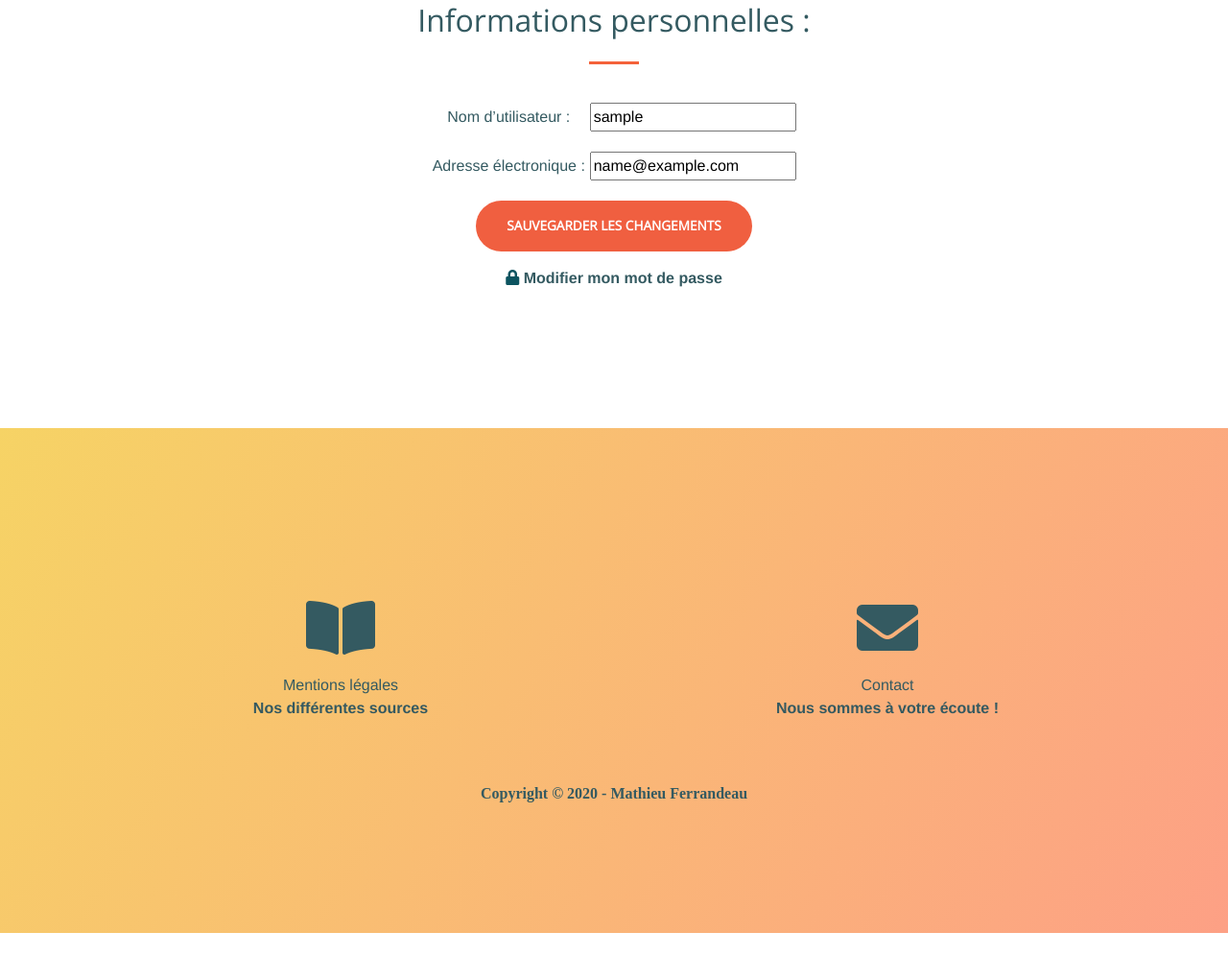
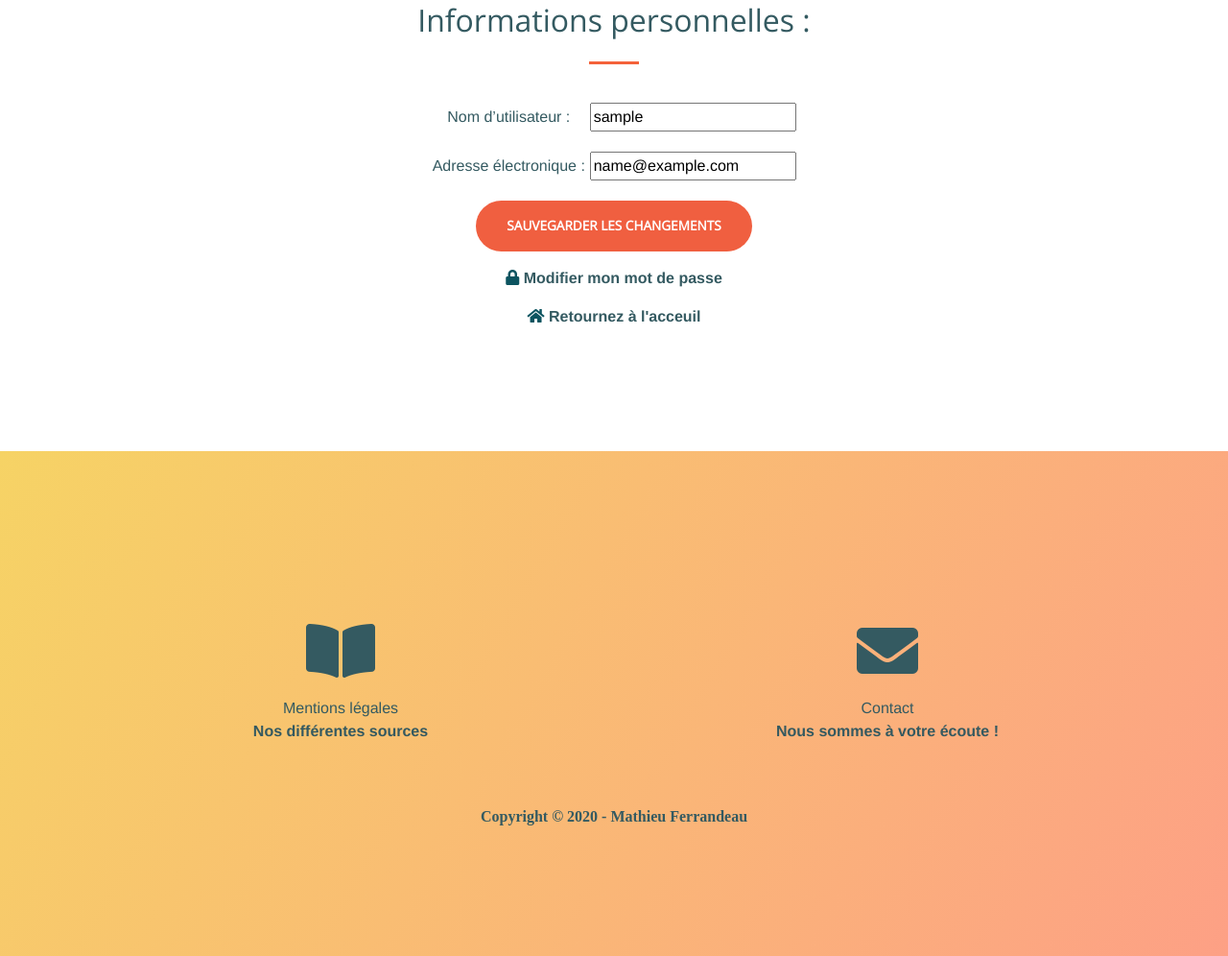
Before and after one commit to MathieuFerrandeau/Project13, a Django app: page /account/ in a window 1280 px wide. Shown: the part 426-1422 px from the top of the page at 96% size. Before the commit the page ends 1398 px from the top, so only its background shows below. Run offline with Django 3.2, Linux system fonts and the light colour scheme; the visitor is signed in with stand-in values (Sample User, id 1); some libraries are stand-ins or nearby versions; some web fonts are replaced.

Commit message:
Update template

```diff
--- a/oc13/registration/templates/registration/account.html
+++ b/oc13/registration/templates/registration/account.html
@@ -38,7 +38,7 @@
 
                 <div>
             <a href="{% url 'registration:login' %}"><p><strong><i class="fas fa-lock" data-toggle="tooltip" title="S'identifier"></i> Modifier mon mot de passe</strong></p></a>
-
+            <p class="text-muted mb-0"><a href ="{% url 'core:index' %}"><strong><i class="fas fa-home" data-toggle="tooltip" title="Acceuil"></i> Retournez à l'acceuil</strong></a></p>
         </div>
 
     </form>
```
